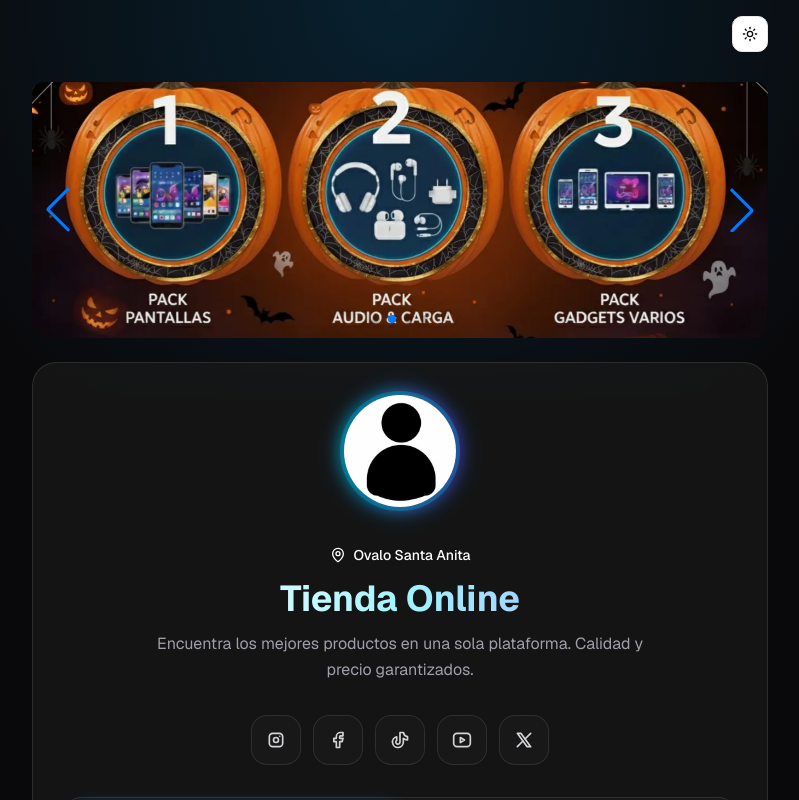
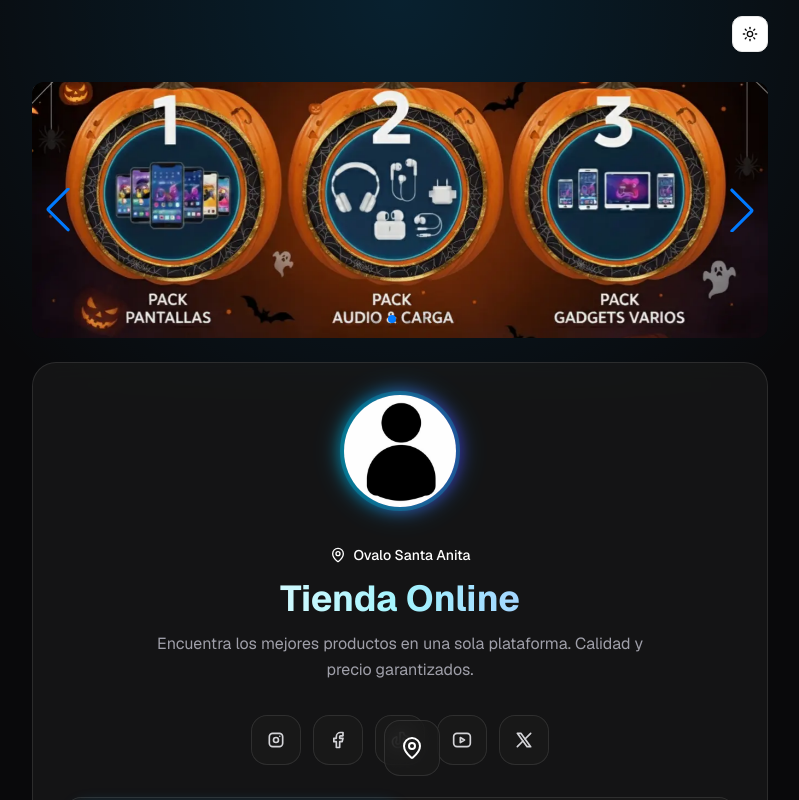
Before and after one commit to gohit-xyz/link-store, a Next.js app: page / in a window 1280 px wide. Shown: the top 800 px of the page, without its empty margins (240-1039 px from the left). Built offline with nearby package versions, Linux system fonts and the light colour scheme.

Commit message:
style: Adjust GPS button positioning, background, and icon color.

```diff
--- a/src/app/page.tsx
+++ b/src/app/page.tsx
@@ -241,11 +241,11 @@ export default function Home() {
         {/* GPS Button - Modern Floating Glass */}
         <Link
           href="/maps"
-          className="self-end sticky bottom-6 w-14 h-14 glass rounded-2xl hover:shadow-glow-sm transition-all duration-300 flex items-center justify-center group hover-lift z-40 animate-fade-in"
+          className="fixed dark:bg-blue-500 bottom-6 right-150 w-14 h-14 glass rounded-2xl hover:shadow-glow-sm transition-all duration-300 flex items-center justify-center group hover-lift z-40 animate-fade-in"
           aria-label="Ir a mapas"
           style={{ animationDelay: "0.4s", opacity: 0 }}
         >
-          <MapPin className="w-6 h-6 text-cyan-400 group-hover:text-cyan-300 transition-colors" />
+          <MapPin className="w-6 h-6 text-white group-hover:text-cyan-300 transition-colors" />
         </Link>
       </main>
     </div>
```
